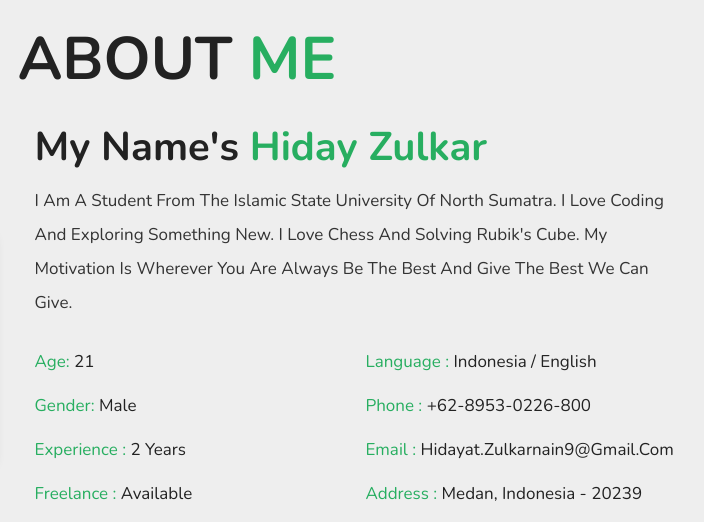
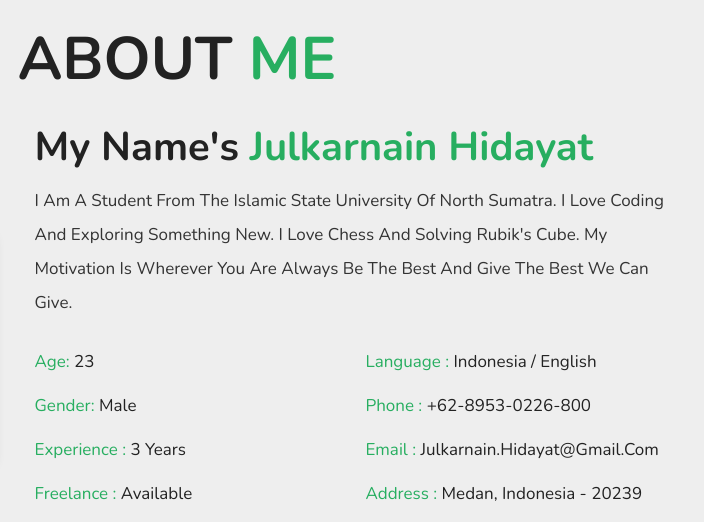
Before and after one commit to hidayatuitive/hidayatuitive, a plain HTML site: page index.html in a window 1280 px wide. Shown: the part 802-1324 px from the top of the page, 438-1142 px from the left. Drawn offline with nearby package versions, Linux system fonts and the light colour scheme.

Commit message:
first commit

```diff
--- a/index.html
+++ b/index.html
@@ -64,22 +64,22 @@
         </div>
 
         <div class="content">
-            <h3> My name's<span> Hiday Zulkar </span> </h3>
+            <h3> My name's<span> Julkarnain Hidayat </span> </h3>
             <p class="info"> I am a student from The Islamic State University of North Sumatra.
                 I love coding and exploring something new. I love chess and solving rubik's cube.
                 My motivation is wherever you are always be the best and give the best we can give.
             </p>
             <div class="box-container">
                 <div class="box">
-                    <p> <span> age: </span> 21 </p>
+                    <p> <span> age: </span> 23 </p>
                     <p> <span> gender: </span> male </p>
-                    <p> <span> experience  : </span> 2 years </p>
+                    <p> <span> experience  : </span> 3 years </p>
                     <p> <span> freelance : </span> available </p>
                 </div>
                 <div class="box">
                     <p> <span> language : </span> Indonesia / english </p>
                     <p> <span> phone : </span> +62-8953-0226-800 </p>
-                    <p> <span> email : </span> hidayat.zulkarnain9@gmail.com </p>
+                    <p> <span> email : </span> julkarnain.hidayat@gmail.com </p>
                     <p> <span> address : </span> Medan, Indonesia - 20239 </p>
                 </div>
             </div>
```
